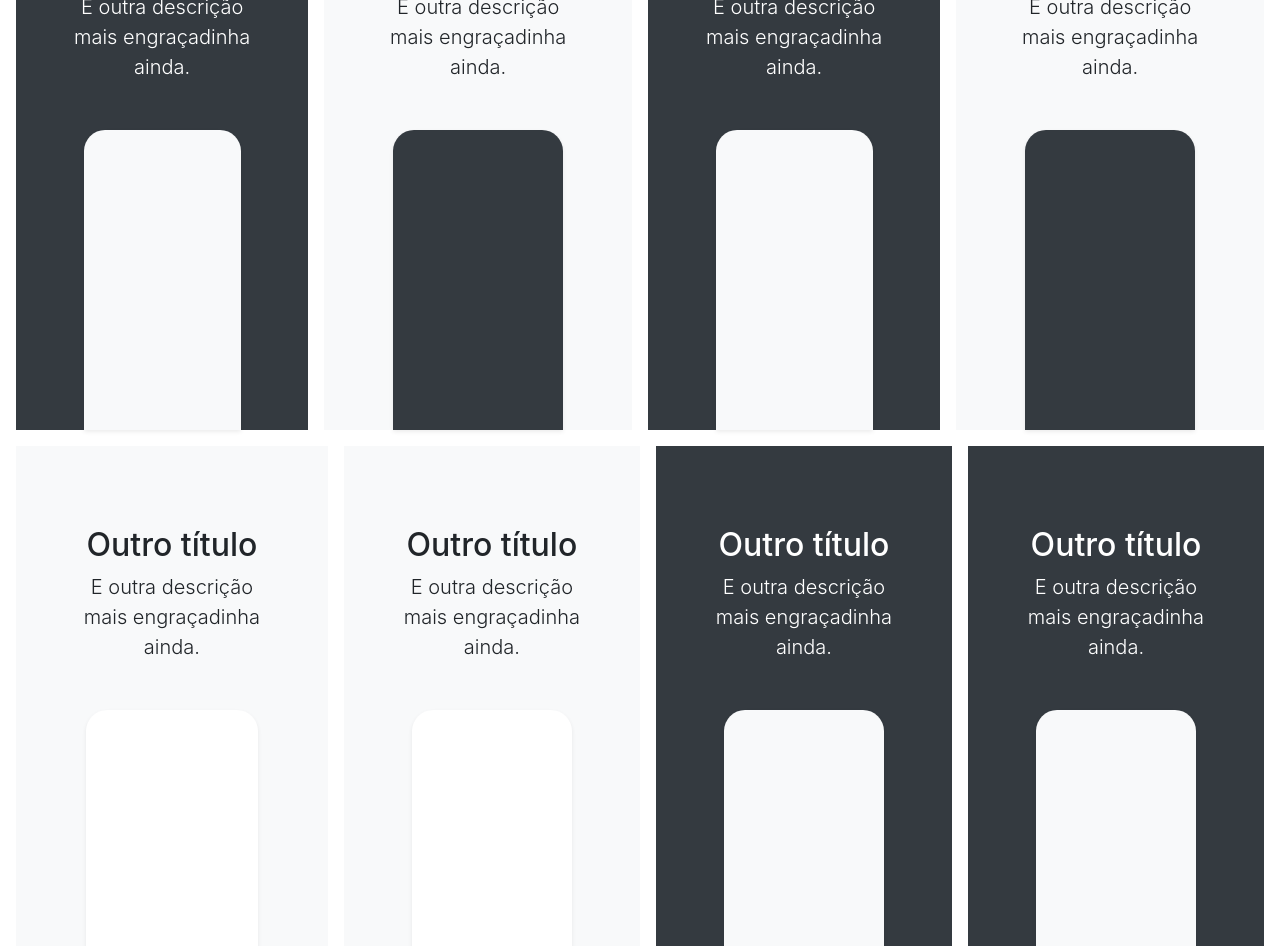
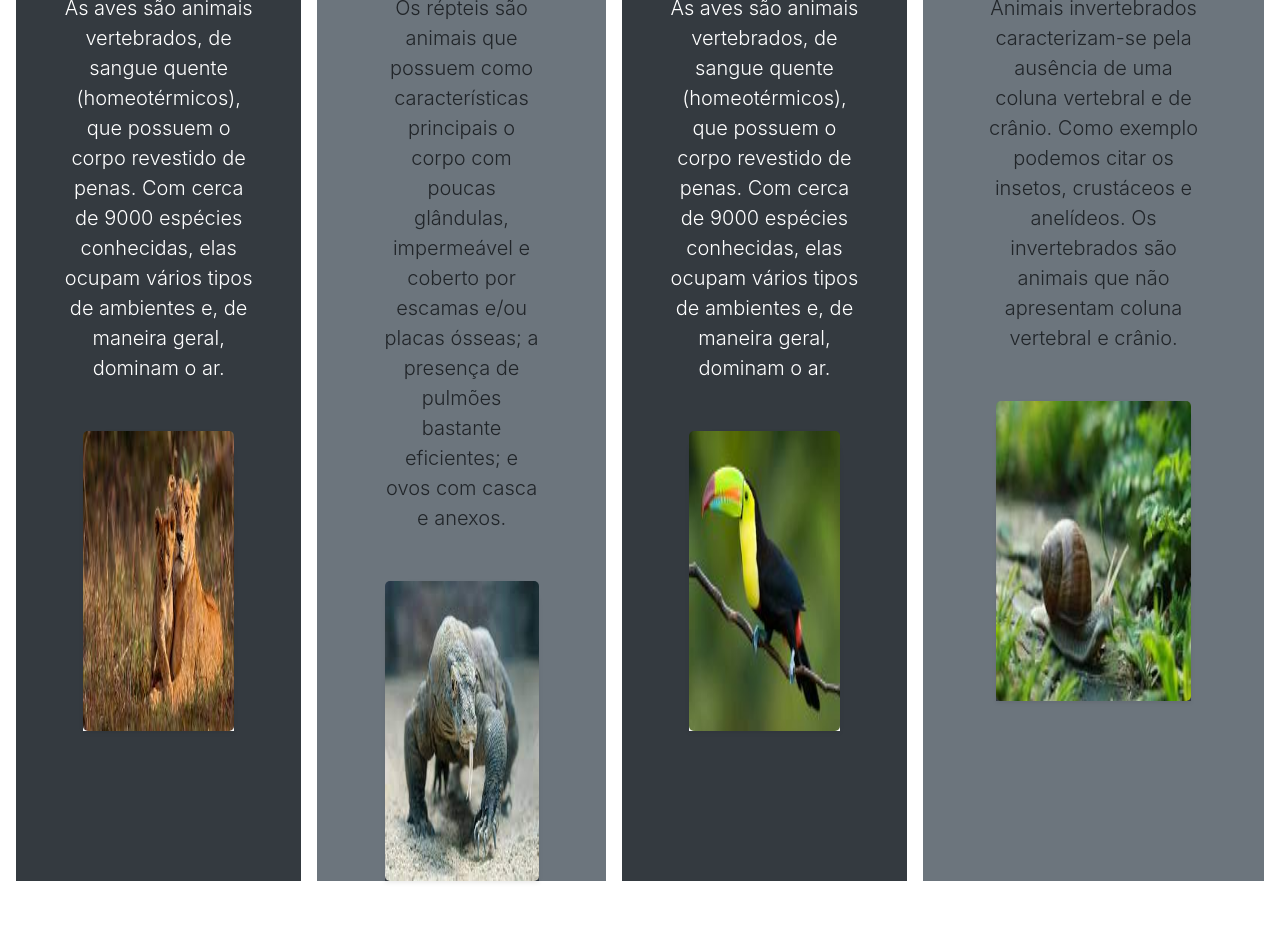
Before and after one commit to Gabrielsandres/Boostrap, a plain HTML site: page index.html in a window 1280 px wide. Shown: the part 752-1698 px from the top of the page. Drawn offline with nearby package versions, Linux system fonts and the light colour scheme; files that its build step writes are made by us from their sources; a script that the page names is missing; files whose address does not match are found by name.

Commit message:
Add files via upload

```diff
--- a/index.html
+++ b/index.html
@@ -8,7 +8,7 @@
     <link rel="icon" href="../../../../favicon.ico">
 
 
-    <title>Página de produtos, usando Bootstrap.</title>
+    <title>Zoológico</title>
 
     <!-- Principal CSS do Bootstrap -->
     <link rel="stylesheet" href="/css/bootstrap.css">
@@ -27,91 +27,61 @@
         <a class="py-2" href="#">
           <svg xmlns="http://www.w3.org/2000/svg" width="24" height="24" viewBox="0 0 24 24" fill="none" stroke="currentColor" stroke-width="2" stroke-linecap="round" stroke-linejoin="round" class="d-block mx-auto"><circle cx="12" cy="12" r="10"></circle><line x1="14.31" y1="8" x2="20.05" y2="17.94"></line><line x1="9.69" y1="8" x2="21.17" y2="8"></line><line x1="7.38" y1="12" x2="13.12" y2="2.06"></line><line x1="9.69" y1="16" x2="3.95" y2="6.06"></line><line x1="14.31" y1="16" x2="2.83" y2="16"></line><line x1="16.62" y1="12" x2="10.88" y2="21.94"></line></svg>
         </a>
-        <a class="py-2 d-none d-md-inline-block" href="#">Tour</a>
-        <a class="py-2 d-none d-md-inline-block" href="#">Produto</a>
-        <a class="py-2 d-none d-md-inline-block" href="#">Features</a>
-        <a class="py-2 d-none d-md-inline-block" href="#">Premium</a>
-        <a class="py-2 d-none d-md-inline-block" href="#">Suporte</a>
-        <a class="py-2 d-none d-md-inline-block" href="#">Preços</a>
-        <a class="py-2 d-none d-md-inline-block" href="#">Carrinho</a>
+        <a class="py-2 d-none d-md-inline-block" href="#">Conheça nosso zoológico</a>
+        <a class="py-2 d-none d-md-inline-block" href="#">Mamíferos</a>
+        <a class="py-2 d-none d-md-inline-block" href="#">Répteis</a>
+        <a class="py-2 d-none d-md-inline-block" href="#">Aves</a>
+        <a class="py-2 d-none d-md-inline-block" href="#">Invertebrados</a>
       </div>
     </nav>
 
     <div class="position-relative overflow-hidden p-3 p-md-5 m-md-3 text-center bg-light">
       <div class="col-md-5 p-lg-5 mx-auto my-5">
-        <h1 class="display-4 font-weight-normal">Título legal</h1>
-        <p class="lead font-weight-normal">E uma descrição engraçadinha, para continuar. Alavanque seus esforços em marketing com esse exemplo, baseado nas páginas de marketing da Apple.</p>
-        <a class="btn btn-outline-secondary" href="#">Em breve</a>
+        <h1 class="display-4 font-weight-normal">Zoológico Animal</h1>
+        <p class="lead font-weight-normal">Conheça os animais que residem em nosso ambiente!</p>
+        <!--<a class="btn btn-outline-secondary" href="#">Em breve</a>-->
       </div>
       <div class="product-device shadow-sm d-none d-md-block"></div>
       <div class="product-device product-device-2 shadow-sm d-none d-md-block"></div>
     </div>
 
-    <div class="d-md-flex flex-md-equal w-100 my-md-3 pl-md-3">
+    <div class="d-md-flex flex-md-equal w-100 my-md-5 pl-md-3">
       <div class="bg-dark mr-md-3 pt-3 px-3 pt-md-5 px-md-5 text-center text-white overflow-hidden">
         <div class="my-3 py-3">
-          <h2 class="display-5">Outro título</h2>
-          <p class="lead">E outra descrição mais engraçadinha ainda.</p>
+          <h2 class="display-5">Mamíferos</h2>
+          <p class="lead">As aves são animais vertebrados, de sangue quente (homeotérmicos), que possuem o corpo revestido de penas. Com cerca de 9000 espécies conhecidas, elas ocupam vários tipos de ambientes e, de maneira geral, dominam o ar.</p>
         </div>
-        <div class="bg-light shadow-sm mx-auto" style="width: 80%; height: 300px; border-radius: 21px 21px 0 0;"></div>
+        <div class="bg-light shadow-sm mx-auto" style="width: 80%; height: 300px; border-radius: 21px 21px 0 0;"><img src="Leao.jpg" style="width: 100%; height: 100%; border-radius: 5px;"></div>
       </div>
-      <div class="bg-light mr-md-3 pt-3 px-3 pt-md-5 px-md-5 text-center overflow-hidden">
+      <div class="bg-secondary mr-md-3 pt-3 px-3 pt-md-5 px-md-5 text-center overflow-hidden">
         <div class="my-3 p-3">
-          <h2 class="display-5">Outro título</h2>
-          <p class="lead">E outra descrição mais engraçadinha ainda.</p>
+          <h2 class="display-5">Répteis</h2>
+          <p class="lead">Os répteis são animais que possuem como características principais o corpo com poucas glândulas, impermeável e coberto por escamas e/ou placas ósseas; a presença de pulmões bastante eficientes; e ovos com casca e anexos.</p>
         </div>
-        <div class="bg-dark shadow-sm mx-auto" style="width: 80%; height: 300px; border-radius: 21px 21px 0 0;"></div>
+        <div class="bg-dark shadow-sm mx-auto" style="width: 80%; height: 300px; border-radius: 21px 21px 0 0;"><img src="Dragao.jpg" style="width: 100%; height: 100%; border-radius: 5px;"></div>
       </div>
       <div class="bg-dark mr-md-3 pt-3 px-3 pt-md-5 px-md-5 text-center text-white overflow-hidden">
         <div class="my-3 py-3">
-          <h2 class="display-5">Outro título</h2>
-          <p class="lead">E outra descrição mais engraçadinha ainda.</p>
+          <h2 class="display-5">Aves</h2>
+          <p class="lead">As aves são animais vertebrados, de sangue quente (homeotérmicos), que possuem o corpo revestido de penas. Com cerca de 9000 espécies conhecidas, elas ocupam vários tipos de ambientes e, de maneira geral, dominam o ar.</p>
         </div>
-        <div class="bg-light shadow-sm mx-auto" style="width: 80%; height: 300px; border-radius: 21px 21px 0 0;"></div>
+        <div class="bg-light shadow-sm mx-auto" style="width: 80%; height: 300px; border-radius: 21px 21px 0 0;"><img src="ave.jpg" style="width: 100%; height: 100%; border-radius: 5px;" ></div>
       </div>
-      <div class="bg-light mr-md-3 pt-3 px-3 pt-md-5 px-md-5 text-center overflow-hidden">
-        <div class="my-3 p-3">
-          <h2 class="display-5">Outro título</h2>
-          <p class="lead">E outra descrição mais engraçadinha ainda.</p>
+        <div class="bg-secondary mr-md-3 pt-3 px-3 pt-md-5 px-md-5 text-center overflow-hidden">
+          <div class="my-3 p-3">
+            <h2 class="display-5">Invertebrados</h2>
+            <p class="lead">Animais invertebrados caracterizam-se pela ausência de uma coluna vertebral e de crânio. Como exemplo podemos citar os insetos, crustáceos e anelídeos. Os invertebrados são animais que não apresentam coluna vertebral e crânio.</p>
+          </div>
+          <div class="bg-dark shadow-sm mx-auto" style="width: 80%; height: 300px; border-radius: 21px 21px 0 0;"><img src="caramujo.jpg" style="width: 100%; height: 100%; border-radius: 5px; "></div>
         </div>
-        <div class="bg-dark shadow-sm mx-auto" style="width: 80%; height: 300px; border-radius: 21px 21px 0 0;"></div>
-      </div>
+
     </div>
 
 
 
 
 
-    <div class="d-md-flex flex-md-equal w-100 my-md-3 pl-md-3">
-      <div class="bg-light mr-md-3 pt-3 px-3 pt-md-5 px-md-5 text-center overflow-hidden">
-        <div class="my-3 p-3">
-          <h2 class="display-5">Outro título</h2>
-          <p class="lead">E outra descrição mais engraçadinha ainda.</p>
-        </div>
-        <div class="bg-white shadow-sm mx-auto" style="width: 80%; height: 300px; border-radius: 21px 21px 0 0;"></div>
-      </div>
-      <div class="bg-light mr-md-3 pt-3 px-3 pt-md-5 px-md-5 text-center overflow-hidden">
-        <div class="my-3 py-3">
-          <h2 class="display-5">Outro título</h2>
-          <p class="lead">E outra descrição mais engraçadinha ainda.</p>
-        </div>
-        <div class="bg-white shadow-sm mx-auto" style="width: 80%; height: 300px; border-radius: 21px 21px 0 0;"></div>
-      </div>
-      <div class="bg-dark mr-md-3 pt-3 px-3 pt-md-5 px-md-5 text-center text-white overflow-hidden">
-        <div class="my-3 py-3">
-          <h2 class="display-5">Outro título</h2>
-          <p class="lead">E outra descrição mais engraçadinha ainda.</p>
-        </div>
-        <div class="bg-light shadow-sm mx-auto" style="width: 80%; height: 300px; border-radius: 21px 21px 0 0;"></div>
-      </div>
-      <div class="bg-dark mr-md-3 pt-3 px-3 pt-md-5 px-md-5 text-center text-white overflow-hidden">
-        <div class="my-3 py-3">
-          <h2 class="display-5">Outro título</h2>
-          <p class="lead">E outra descrição mais engraçadinha ainda.</p>
-        </div>
-        <div class="bg-light shadow-sm mx-auto" style="width: 80%; height: 300px; border-radius: 21px 21px 0 0;"></div>
-      </div>
-    </div>
+
 
     <footer class="container py-5">
       <div class="row">
```
Also changed, not shown: Dragao.jpg (added), Leao.jpg (added), ave.jpg (added), caramujo.jpg (added).
